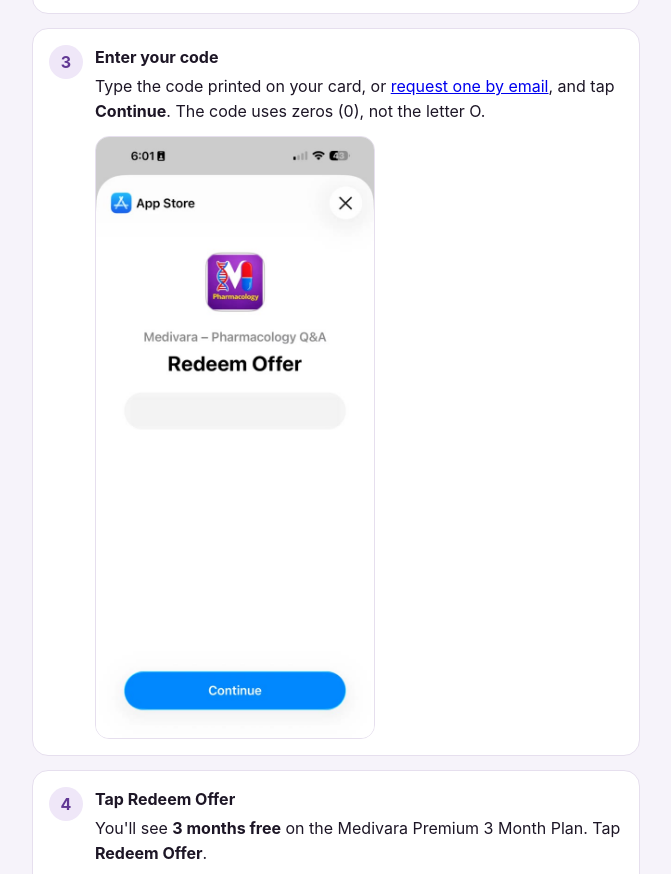
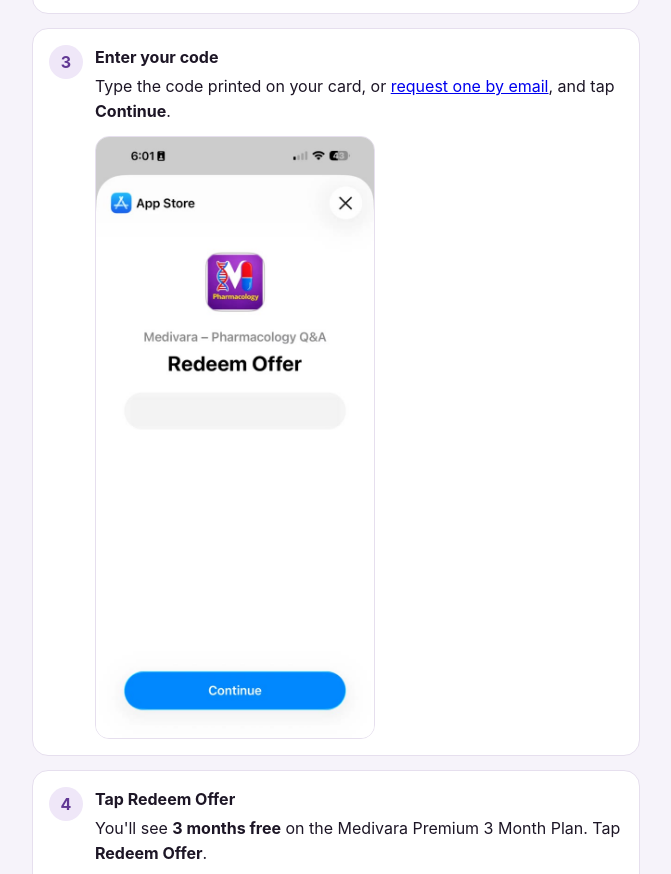
Before and after one commit to HenokSimegnew/medivara-help, a plain HTML site: page index.html in a window 1280 px wide. Shown: the part 996-1870 px from the top of the page, without its empty margins (304-975 px from the left). Drawn offline with Linux system fonts and the light colour scheme.

Commit message:
Drop code-format hint so it stays valid for future codes
Co-Authored-By: Claude Opus 5.5 <noreply@anthropic.com>

```diff
--- a/index.html
+++ b/index.html
@@ -75,7 +75,7 @@
         <p>Tap the <b>Settings</b> tab at the bottom, then tap <b>Redeem Offer Code</b>.</p>
         <img class="shot" src="images/ios-2.jpg" alt="Settings tab with Redeem Offer Code" loading="lazy"></div></li>
       <li><div class="step-body"><b>Enter your code</b>
-        <p>Type the code printed on your card, or <a href="#help">request one by email</a>, and tap <b>Continue</b>. The code uses zeros (0), not the letter O.</p>
+        <p>Type the code printed on your card, or <a href="#help">request one by email</a>, and tap <b>Continue</b>.</p>
         <img class="shot" src="images/ios-3.jpg" alt="Redeem Offer code entry screen" loading="lazy"></div></li>
       <li><div class="step-body"><b>Tap Redeem Offer</b>
         <p>You'll see <b>3 months free</b> on the Medivara Premium 3 Month Plan. Tap <b>Redeem Offer</b>.</p>
```
